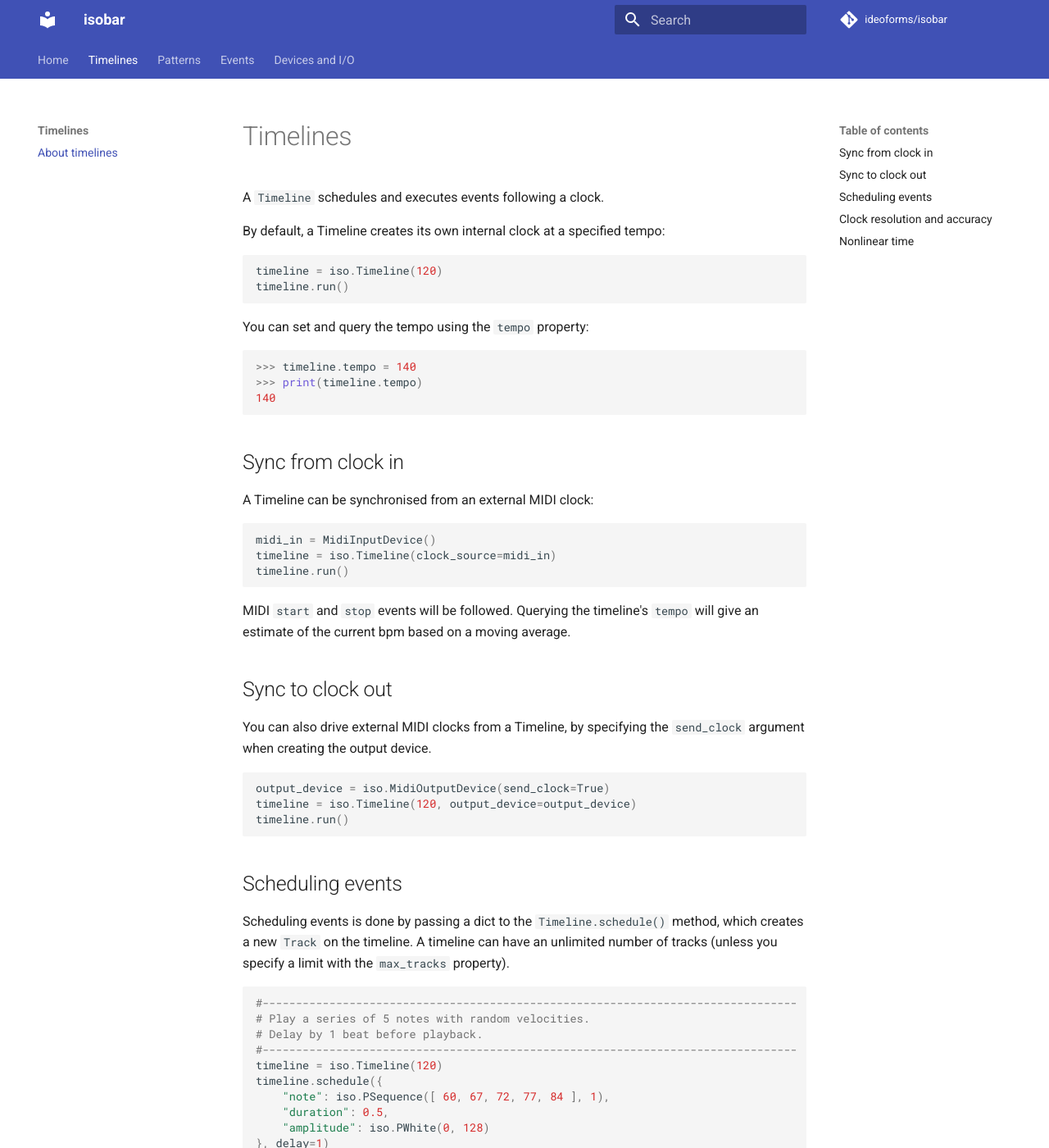
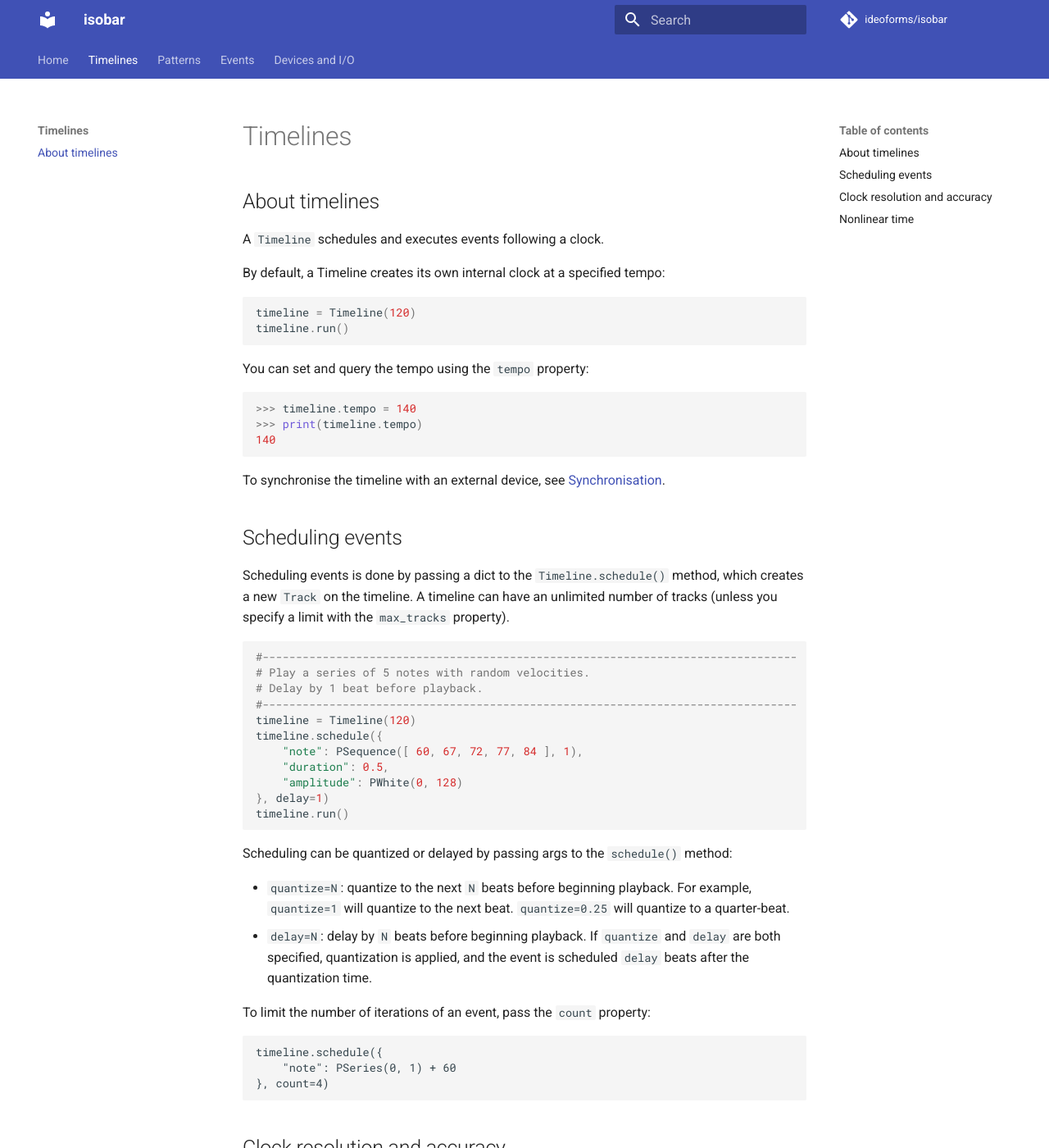
Before and after one commit to ideoforms/isobar, an MkDocs documentation site: the page built from docs/timelines/index.md, in a window 1280 px wide and 1400 px high. Shown: the whole window at 82% size. Built offline with MkDocs 1.6.1 and Material for MkDocs 9.7.7, drawn with Linux system fonts in a browser that asks for light colours; comment, search, counter and statistics services are not loaded; some of the changed text lies outside the part shown.

Commit message:
Create dedicated documentation for Timeline synchronisation

````diff
--- a/docs/timelines/index.md
+++ b/docs/timelines/index.md
@@ -1,11 +1,13 @@
 # Timelines
+
+## About timelines
 
 A `Timeline` schedules and executes events following a clock.
 
 By default, a Timeline creates its own internal clock at a specified tempo:
 
 ```python
-timeline = iso.Timeline(120)
+timeline = Timeline(120)
 timeline.run()
 ```
 
@@ -17,27 +19,7 @@ You can set and query the tempo using the `tempo` property:
 140
 ```
 
-## Sync from clock in
-
-A Timeline can be synchronised from an external MIDI clock:
-
-```python
-midi_in = MidiInputDevice()
-timeline = iso.Timeline(clock_source=midi_in)
-timeline.run()
-```
-
-MIDI `start` and `stop` events will be followed. Querying the timeline's `tempo` will give an estimate of the current bpm based on a moving average.
-
-## Sync to clock out
-
-You can also drive external MIDI clocks from a Timeline, by specifying the `send_clock` argument when creating the output device.
-
-```python
-output_device = iso.MidiOutputDevice(send_clock=True)
-timeline = iso.Timeline(120, output_device=output_device)
-timeline.run()
-```
+To synchronise the timeline with an external device, see [Synchronisation](synchronisation.md).
 
 ## Scheduling events
 
@@ -48,11 +30,11 @@ Scheduling events is done by passing a dict to the `Timeline.schedule()` method,
 # Play a series of 5 notes with random velocities.
 # Delay by 1 beat before playback.
 #--------------------------------------------------------------------------------
-timeline = iso.Timeline(120)
+timeline = Timeline(120)
 timeline.schedule({
-    "note": iso.PSequence([ 60, 67, 72, 77, 84 ], 1),
+    "note": PSequence([ 60, 67, 72, 77, 84 ], 1),
     "duration": 0.5,
-    "amplitude": iso.PWhite(0, 128)
+    "amplitude": PWhite(0, 128)
 }, delay=1)
 timeline.run()
 ```
@@ -66,7 +48,7 @@ To limit the number of iterations of an event, pass the `count` property:
 
 ```
 timeline.schedule({
-    "note": iso.PSeries(0, 1) + 60
+    "note": PSeries(0, 1) + 60
 }, count=4)
 ```
 
````
Also changed, not shown: docs/timelines/synchronisation.md (added, +54 -0 lines).
